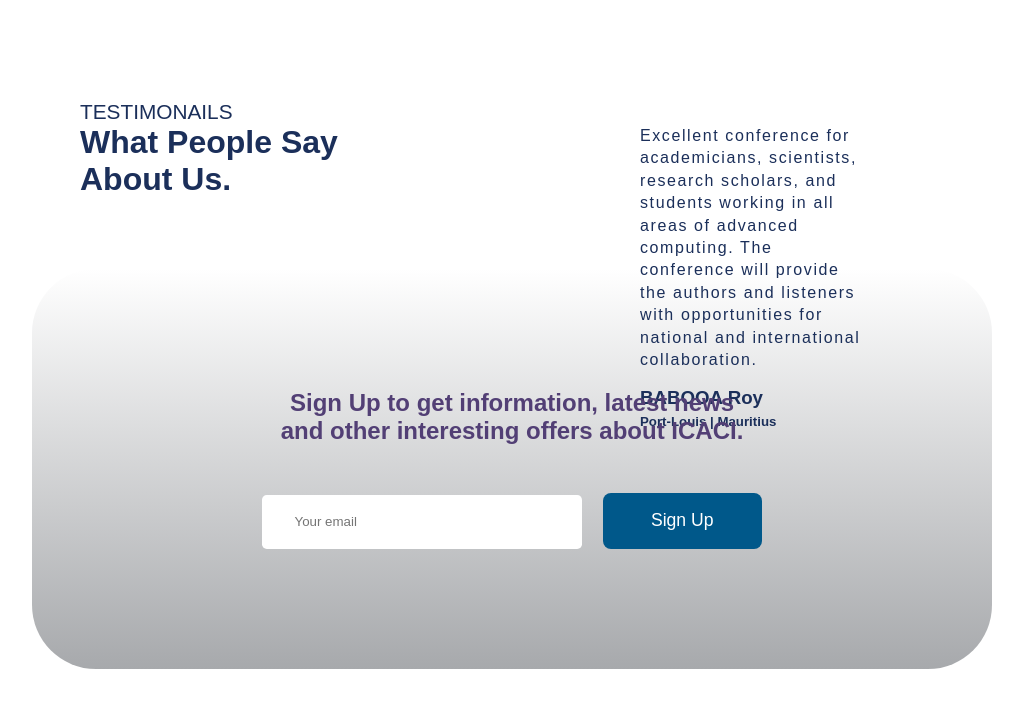
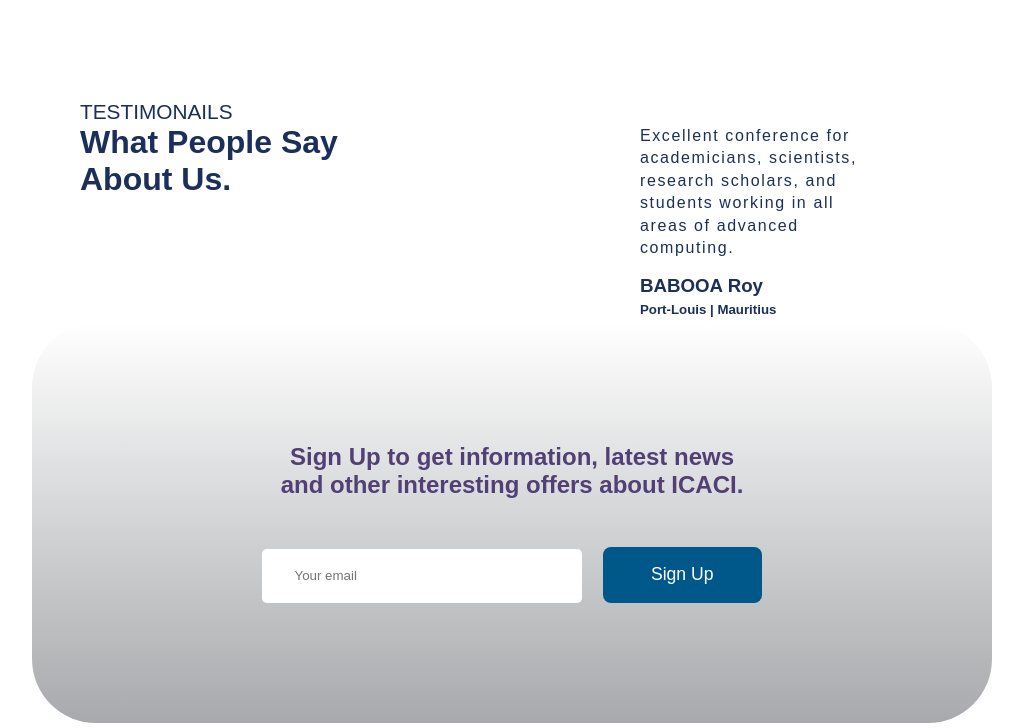
Before and after one commit to RoyBabo0a/ICACIE, a plain HTML site: page index.html in a window 1280 px wide. Shown: the part 2046-2774 px from the top of the page, without its empty margins (128-1151 px from the left). Drawn offline with nearby package versions, Linux system fonts and the light colour scheme; a web font is replaced by a local one.

Commit message:
Index changes

```diff
--- a/index.html
+++ b/index.html
@@ -65,6 +65,7 @@
               <img src="assets/services1.png" alt="" />
             </div>
             <h3 class="title">Student Focus</h3>
+            <br>
             <p>
             Create awareness about the importance of basic scientific
             research in different fields matching the current trends.
@@ -76,6 +77,8 @@
               <img src="assets/services4.png" alt="" />
             </div>
             <h3 class="title">Accomodations</h3>
+            <br>
+            <br>
             <p>
               We provide excellent accomodations for every persons who will
               attend our conference in person.
@@ -86,6 +89,7 @@
               <img src="assets/services3.png" alt="" />
             </div>
             <h3 class="title">Tech Talk</h3>
+            <br>
             <p>
               Excellent in elaborating about new and upcoming technologies.
               Well prepared for Q&A sessions!
@@ -201,14 +205,15 @@
         <div class="review">
           <p>
             Excellent conference for academicians, scientists,
-            research scholars, and students working in all areas of advanced computing. The conference will provide the authors and listeners
-            with opportunities for national and international collaboration.
+            research scholars, and students working in all areas of advanced computing.
           </p>
           <h3 class="name">BABOOA Roy</h3>
           <h5 class="location">Port-Louis | Mauritius</h5>
-
         </div>
       </section>
+      <br>
+      <br>
+      <br>
 
       <section class="subscribe" id="signup">
         <h2 class="title">
```
